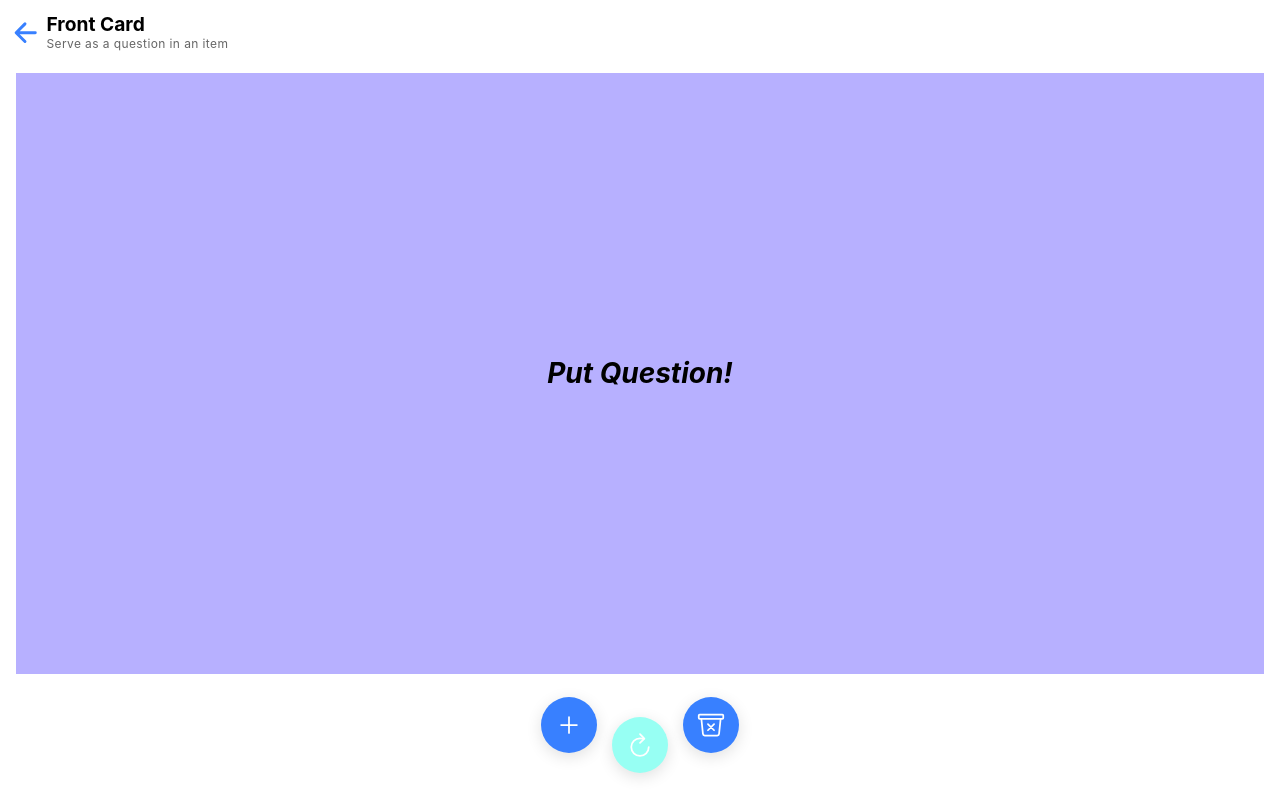
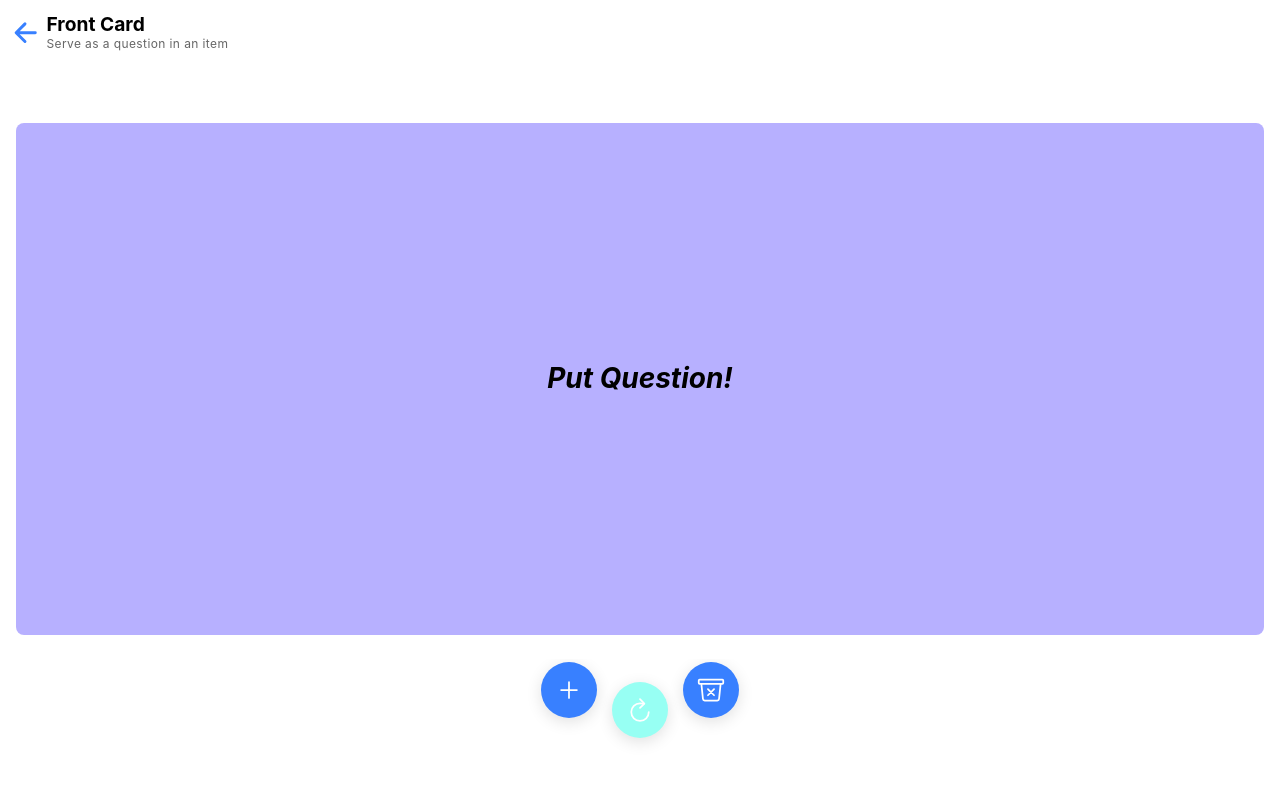
Before and after one commit to SatinTo/Memry, a React (Create React App) app: page /crudCard in a window 1280 px wide. Built offline with nearby package versions, Linux system fonts and the light colour scheme.

Commit message:
chore: Changes the card size

```diff
--- a/src/pages/CrudCard.jsx
+++ b/src/pages/CrudCard.jsx
@@ -1,4 +1,4 @@
-import { IonContent, IonFabButton, IonPage, IonToolbar, IonCard, IonIcon, IonCardSubtitle, IonCardTitle, IonCardContent, IonButtons, IonBackButton, IonAlert } from '@ionic/react';
+import { IonContent, IonFabButton, IonPage, IonToolbar, IonCard, IonIcon, IonCardSubtitle, IonCardTitle, IonCardContent, IonButtons, IonBackButton, IonAlert, IonHeader } from '@ionic/react';
 import React, {useState} from 'react';
 import {arrowBackOutline, refreshOutline, trashBinOutline, addOutline} from 'ionicons/icons';
 import './CrudCard.css';
@@ -50,6 +50,8 @@ const Play = (props) => {
 
 	return (
 	<IonPage>
+
+		<IonContent scrollEvents={false}>
 			<IonToolbar style={{ marginTop: 10, paddingLeft: 10, marginBottom: 15}}>
 				<IonButtons style={{display: "inline-block"}}>
 					<IonBackButton defaultHref="home" text="" icon={arrowBackOutline} />
@@ -61,9 +63,8 @@ const Play = (props) => {
 					</IonCardSubtitle>
 				</div>
 			</IonToolbar>
-		<IonContent scrollEvents={false}>
-			<div className="container">
-				<IonCard style={{height: "80vh", boxShadow: "none"}}>
+			<div className="container" style={{ paddingTop: "8vh"}}>
+				<IonCard style={{height: "64vh", boxShadow: "none"}}>
 					<div className={"card" + (flipped ? " is-flipped" : "")} onClick={() => setPromptVisible(true)}>
 						<div className="card__face card__face--front">
 							<IonCardContent className="container">
@@ -79,10 +80,8 @@ const Play = (props) => {
 						</div>
 					</div>
 				</IonCard>
-			</div>
-		</IonContent>
 				<IonToolbar>
-			<div style={{width: "fit-content", margin: "20px auto"}}>
+					<div style={{width: "fit-content", margin: "0 auto 20px auto"}}>
 						<IonFabButton style={{display: "inline-block",  marginBottom: 20}}>
 							<IonIcon icon={addOutline} />
 						</IonFabButton>
@@ -97,6 +96,10 @@ const Play = (props) => {
 						</IonFabButton>
 					</div>
 				</IonToolbar>
+			</div>
+
+		</IonContent>
+
 		<IonAlert {...alertProps} />
 	</IonPage>
 	);
```
Lines whose indentation alone changed are shown as unchanged.
